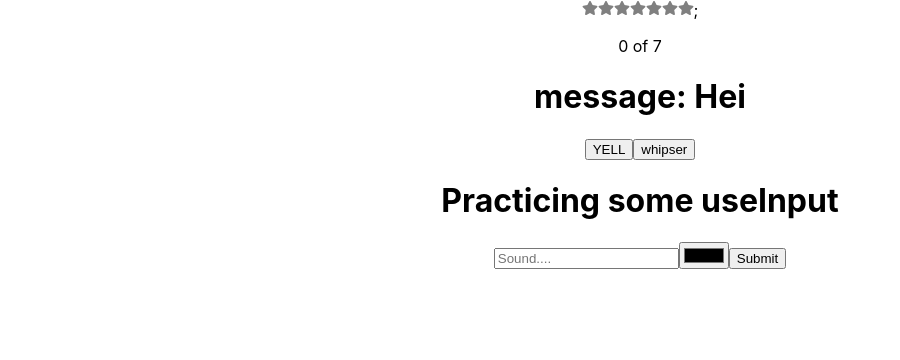
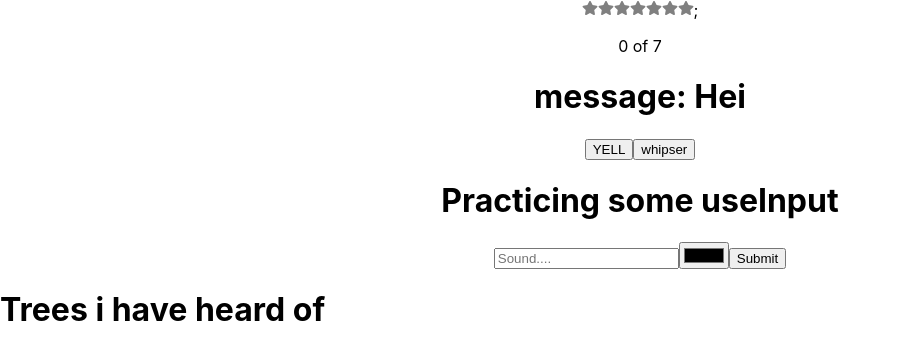
Before and after one commit to Nawzneen/LinkedinTutorial-ReactHooks, a React (Create React App) app in the folder reacthooks/: page / in a window 1280 px wide. Shown: the top 360 px of the page, without its empty margins (0-900 px from the left). Built offline with nearby package versions, Linux system fonts and the light colour scheme.

Commit message:
Practicing CreatingContext

```diff
--- a/reacthooks/src/App.js
+++ b/reacthooks/src/App.js
@@ -1,7 +1,7 @@
 import logo from "./logo.svg";
 import "./App.css";
 import { FaStar } from "react-icons/fa";
-import { useState, useReducer } from "react";
+import React, { useState, useReducer, createContext } from "react";
 import { useInput } from "./useInput";
 
 function App() {
--- a/reacthooks/src/index.js
+++ b/reacthooks/src/index.js
@@ -1,14 +1,34 @@
-import React from 'react';
-import ReactDOM from 'react-dom/client';
-import './index.css';
-import App from './App';
-import reportWebVitals from './reportWebVitals';
+import React, { createContext } from "react";
+import ReactDOM from "react-dom/client";
+import "./index.css";
+import App from "./App";
+import reportWebVitals from "./reportWebVitals";
 
-const root = ReactDOM.createRoot(document.getElementById('root'));
+export const TreesContext = createContext();
+const trees = [
+  { id: "1", type: "maple" },
+  { id: "2", type: "oak" },
+  { id: "3", type: "some" },
+  { id: "4", type: "ea" },
+];
+
+function AppTest() {
+  // Practicing Creating Context
+
+  //END of Practicing Creating Context
+  return (
+    <div>
+      <h1>Trees i have heard of</h1>
+    </div>
+  );
+}
+
+const root = ReactDOM.createRoot(document.getElementById("root"));
 root.render(
-  <React.StrictMode>
+  <TreesContext.Provider value={{ trees }}>
     <App />
-  </React.StrictMode>
+    <AppTest />
+  </TreesContext.Provider>
 );
 
 // If you want to start measuring performance in your app, pass a function
```
